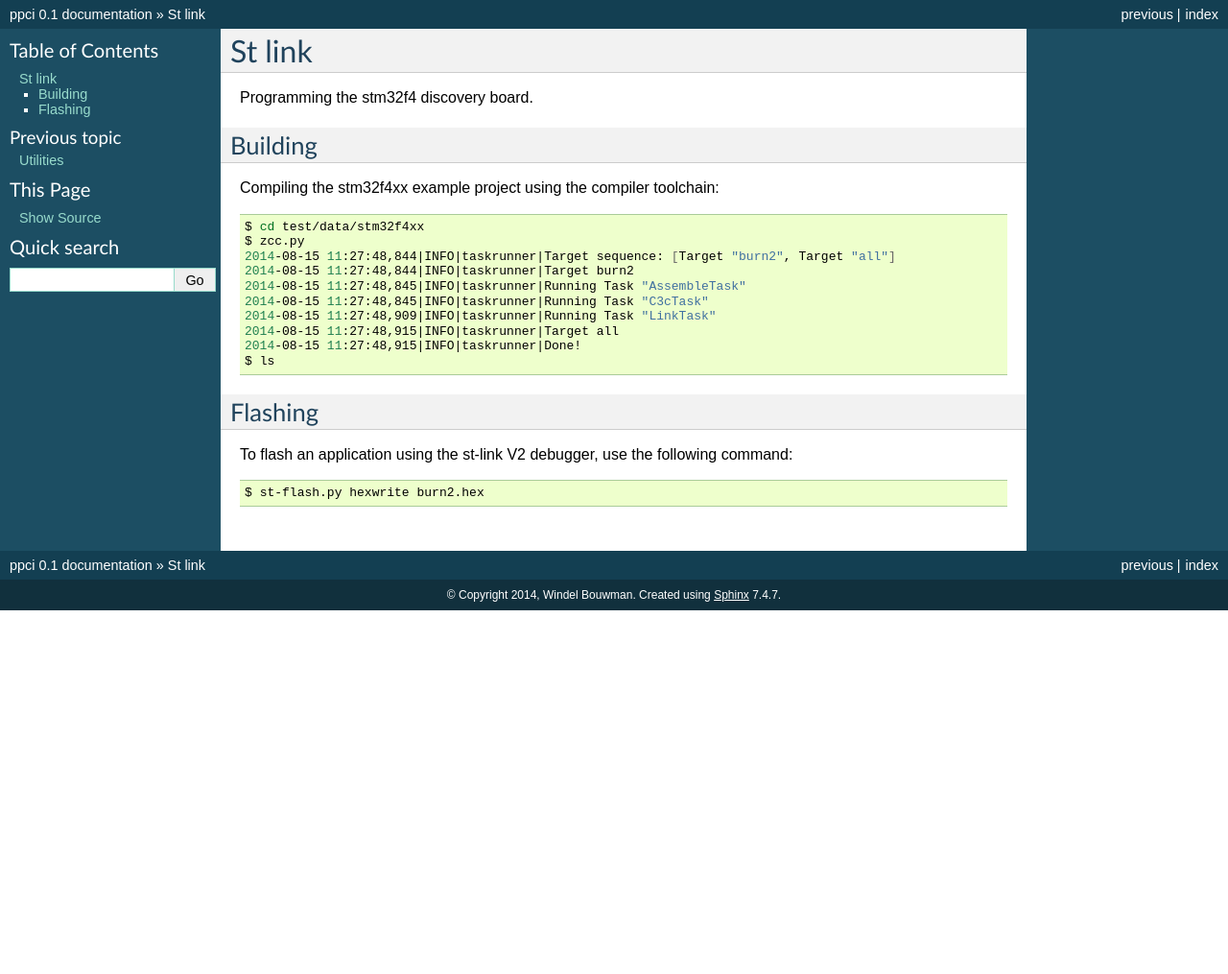
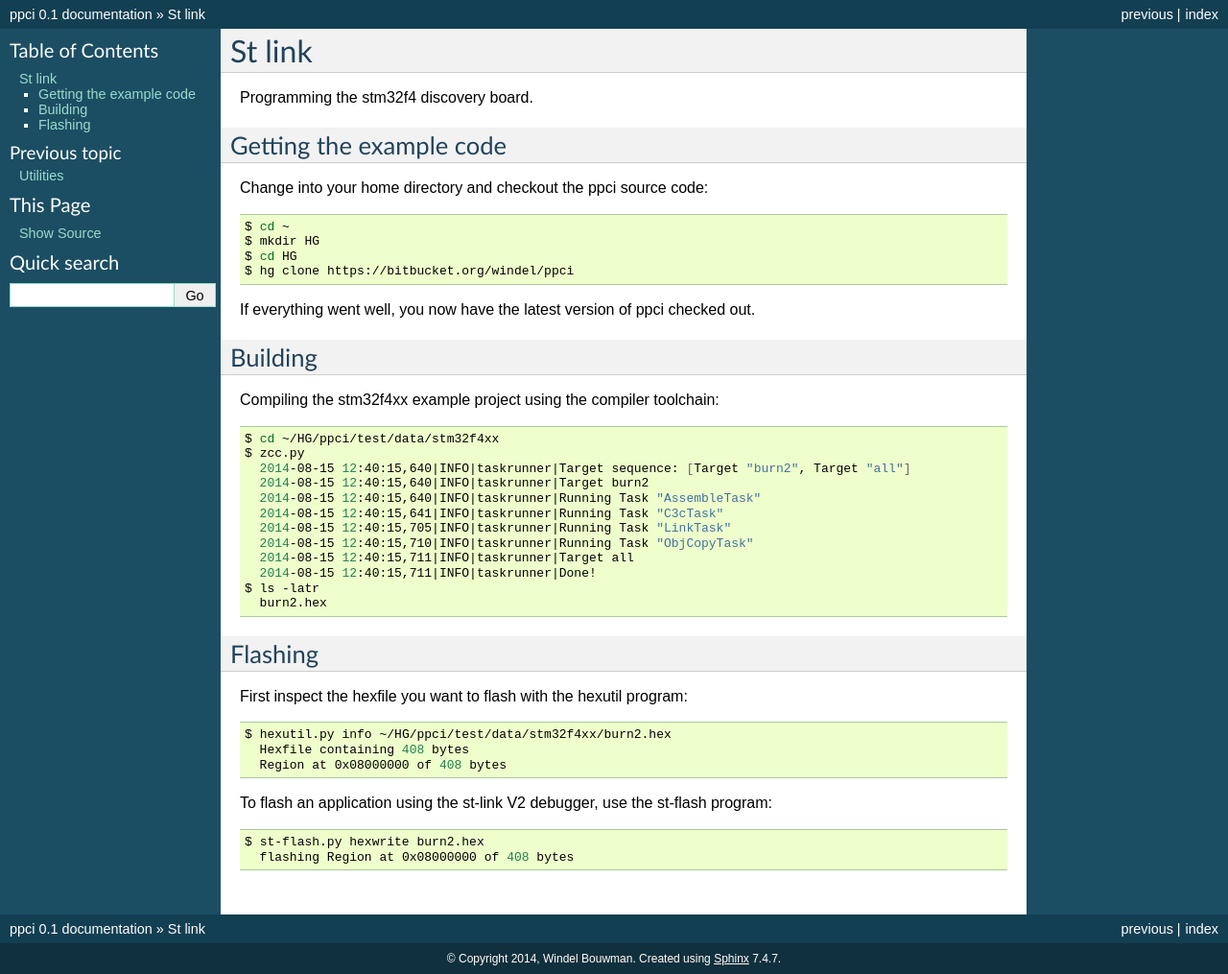
Before and after one commit to windelbouwman/ppci, a Sphinx documentation site: the page built from docs/stlink.rst, in a window 1280 px wide. Shown: the whole page at 96% size. Built offline with Sphinx 7.4.7, drawn with Linux system fonts in a browser that asks for light colours; before the commit the page ends 900 px from its top, so only the background shows below that.

Commit message:
Minor doc update

```diff
--- a/docs/stlink.rst
+++ b/docs/stlink.rst
@@ -4,6 +4,20 @@
 
 
 Programming the stm32f4 discovery board.
+
+Getting the example code
+------------------------
+
+Change into your home directory and checkout the ppci source code:
+
+.. code:: bash
+
+    $ cd ~
+    $ mkdir HG
+    $ cd HG
+    $ hg clone https://bitbucket.org/windel/ppci
+
+If everything went well, you now have the latest version of ppci checked out.
 
 Building
 --------
@@ -12,24 +26,35 @@
 
 .. code:: bash
 
-    $ cd test/data/stm32f4xx
+    $ cd ~/HG/ppci/test/data/stm32f4xx
     $ zcc.py
-    2014-08-15 11:27:48,844|INFO|taskrunner|Target sequence: [Target "burn2", Target "all"]
-    2014-08-15 11:27:48,844|INFO|taskrunner|Target burn2
-    2014-08-15 11:27:48,845|INFO|taskrunner|Running Task "AssembleTask"
-    2014-08-15 11:27:48,845|INFO|taskrunner|Running Task "C3cTask"
-    2014-08-15 11:27:48,909|INFO|taskrunner|Running Task "LinkTask"
-    2014-08-15 11:27:48,915|INFO|taskrunner|Target all
-    2014-08-15 11:27:48,915|INFO|taskrunner|Done!
-    $ ls
-
+      2014-08-15 12:40:15,640|INFO|taskrunner|Target sequence: [Target "burn2", Target "all"]
+      2014-08-15 12:40:15,640|INFO|taskrunner|Target burn2
+      2014-08-15 12:40:15,640|INFO|taskrunner|Running Task "AssembleTask"
+      2014-08-15 12:40:15,641|INFO|taskrunner|Running Task "C3cTask"
+      2014-08-15 12:40:15,705|INFO|taskrunner|Running Task "LinkTask"
+      2014-08-15 12:40:15,710|INFO|taskrunner|Running Task "ObjCopyTask"
+      2014-08-15 12:40:15,711|INFO|taskrunner|Target all
+      2014-08-15 12:40:15,711|INFO|taskrunner|Done!
+    $ ls -latr
+      burn2.hex
 
 Flashing
 --------
 
-To flash an application using the st-link V2 debugger, use the following
-command:
+First inspect the hexfile you want to flash with the hexutil program:
+
+.. code:: bash
+
+    $ hexutil.py info ~/HG/ppci/test/data/stm32f4xx/burn2.hex
+      Hexfile containing 408 bytes
+      Region at 0x08000000 of 408 bytes
+
+
+To flash an application using the st-link V2 debugger, use the st-flash
+program:
 
 .. code:: bash
 
     $ st-flash.py hexwrite burn2.hex
+      flashing Region at 0x08000000 of 408 bytes
```
Also changed, not shown: readme.rst (+8 -2 lines).
